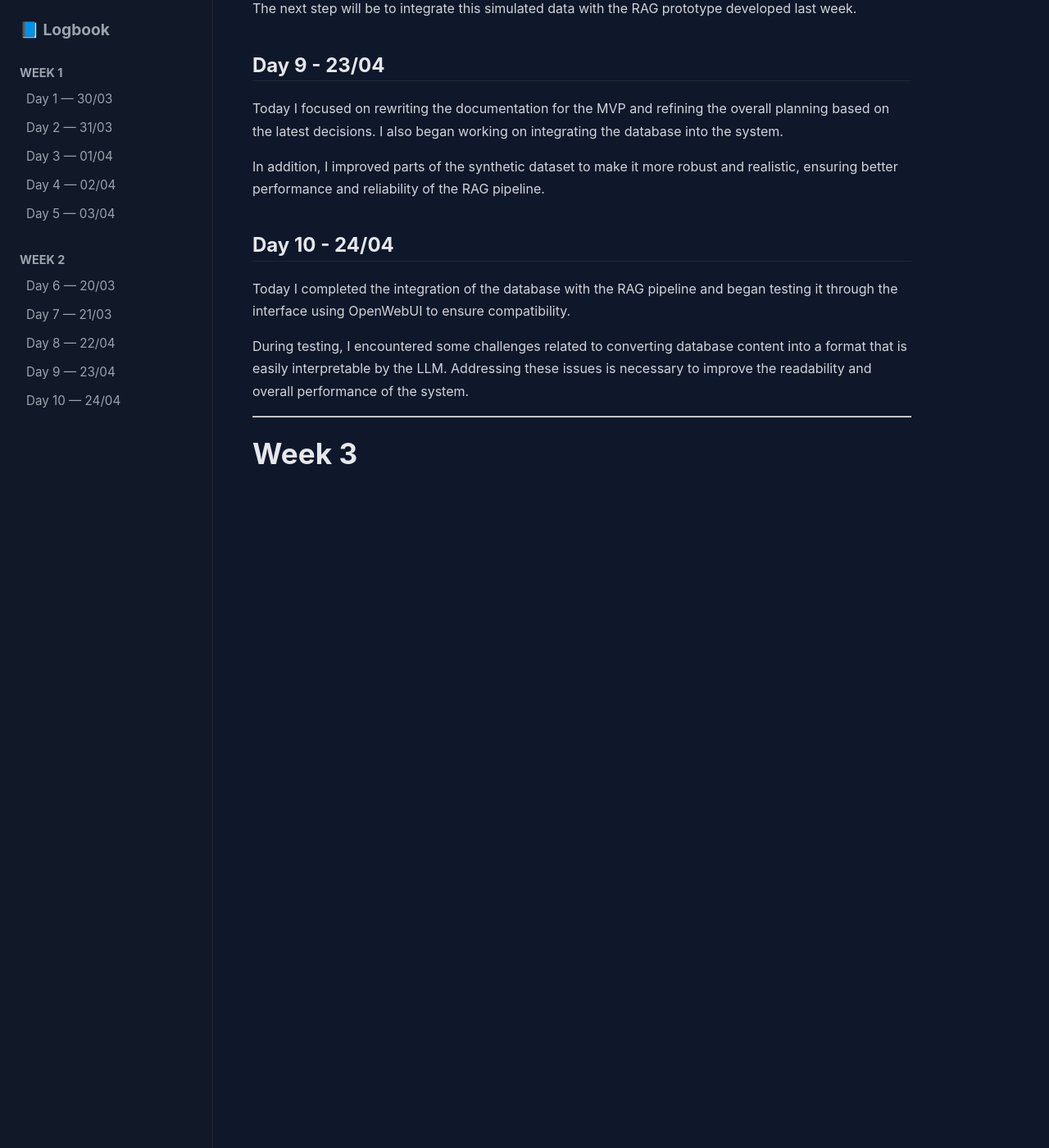
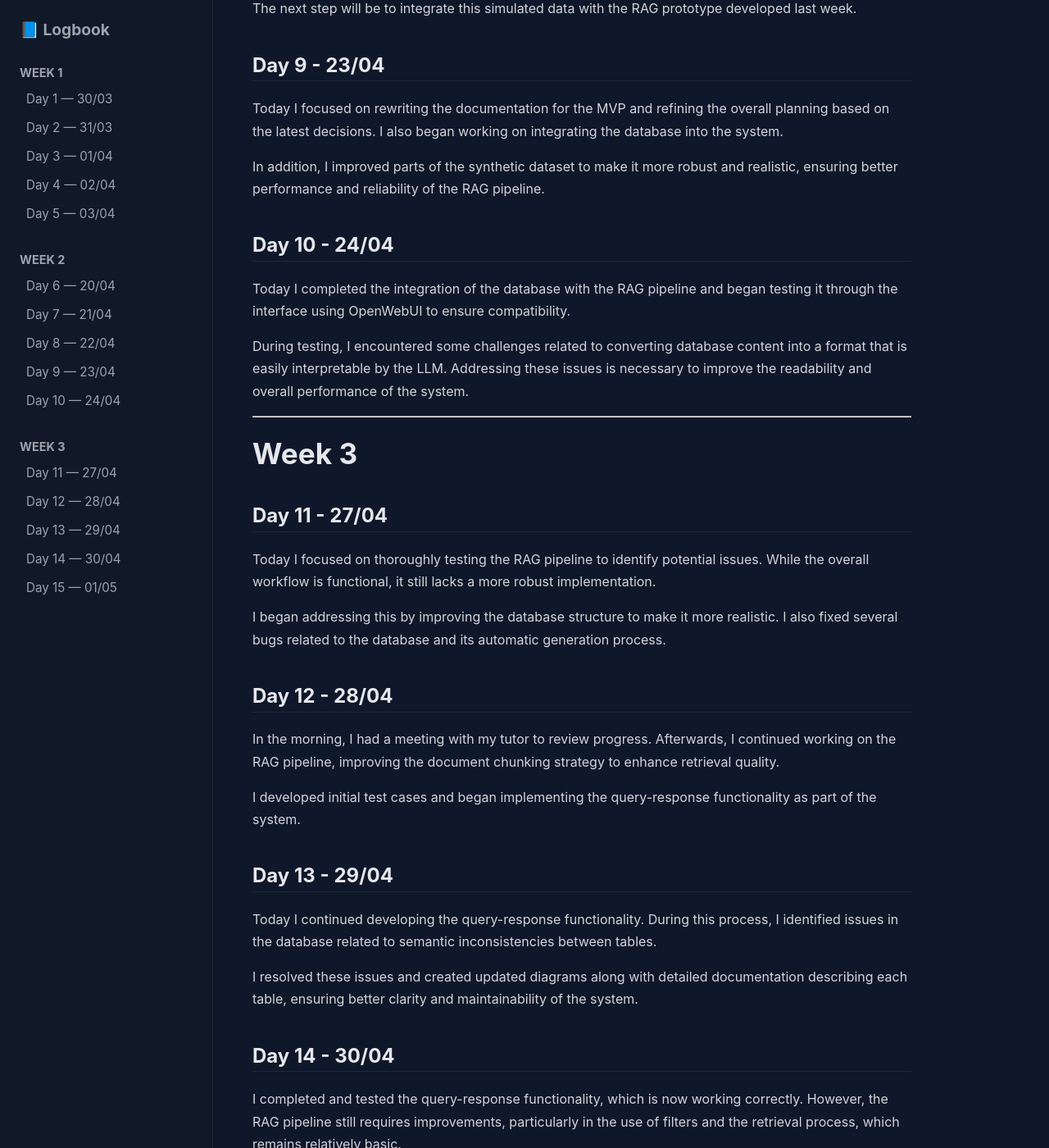
Before and after one commit to mestresanna/Internship, a Jekyll site: the page built from index.md, in a window 1280 px wide and 1400 px high, scrolled down 2655 px. Shown: the whole window at 82% size. Built offline with Jekyll 4.4.1, drawn with Linux system fonts in a browser that asks for light colours; before the commit the page ends 3285 px from its top, so only the background shows below that; some of the changed text lies outside the part shown.

Commit message:
added week 3

```diff
--- a/_layouts/logbook.html
+++ b/_layouts/logbook.html
@@ -121,11 +121,18 @@
       <a href="#day5">Day 5 — 03/04</a>
 
       <h4>Week 2</h4>
-      <a href="#day6">Day 6 — 20/03</a>
-      <a href="#day7">Day 7 — 21/03</a>
+      <a href="#day6">Day 6 — 20/04</a>
+      <a href="#day7">Day 7 — 21/04</a>
       <a href="#day8">Day 8 — 22/04</a>
       <a href="#day9">Day 9 — 23/04</a>
       <a href="#day10">Day 10 — 24/04</a>
+
+      <h4>Week 3</h4>
+      <a href="#day11">Day 11 — 27/04</a>
+      <a href="#day12">Day 12 — 28/04</a>
+      <a href="#day13">Day 13 — 29/04</a>
+      <a href="#day14">Day 14 — 30/04</a>
+      <a href="#day15">Day 15 — 01/05</a>
     </nav>
 
     <main>{{ content }}</main>
--- a/index.md
+++ b/index.md
@@ -78,3 +78,45 @@ During testing, I encountered some challenges related to converting database con
 ---
 
 # Week 3
+
+<h2 id="day11">Day 11 - 27/04</h2>
+
+Today I focused on thoroughly testing the RAG pipeline to identify potential issues. While the overall workflow is functional, it still lacks a more robust implementation.
+
+I began addressing this by improving the database structure to make it more realistic. I also fixed several bugs related to the database and its automatic generation process.
+
+<h2 id="day12">Day 12 - 28/04</h2>
+
+In the morning, I had a meeting with my tutor to review progress. Afterwards, I continued working on the RAG pipeline, improving the document chunking strategy to enhance retrieval quality.
+
+I developed initial test cases and began implementing the query-response functionality as part of the system.
+
+<h2 id="day13">Day 13 - 29/04</h2>
+
+Today I continued developing the query-response functionality. During this process, I identified issues in the database related to semantic inconsistencies between tables.
+
+I resolved these issues and created updated diagrams along with detailed documentation describing each table, ensuring better clarity and maintainability of the system.
+
+<h2 id="day14">Day 14 - 30/04</h2>
+
+I completed and tested the query-response functionality, which is now working correctly. However, the RAG pipeline still requires improvements, particularly in the use of filters and the retrieval process, which remains relatively basic.
+
+I started refining the retriever and context generation to improve the accuracy of responses. The next steps will include further optimization and implementing latency control mechanisms.
+
+<h2 id="day15">Day 15 - 01/05</h2>
+
+Festivity
+
+---
+
+# Week 4
+
+<h2 id="day16">Day 16 - 04/05</h2>
+
+<h2 id="day17">Day 17 - 05/05</h2>
+
+<h2 id="day18">Day 18 - 06/05</h2>
+
+<h2 id="day19">Day 19 - 07/05</h2>
+
+<h2 id="day20">Day 20 - 08/05</h2>
```
